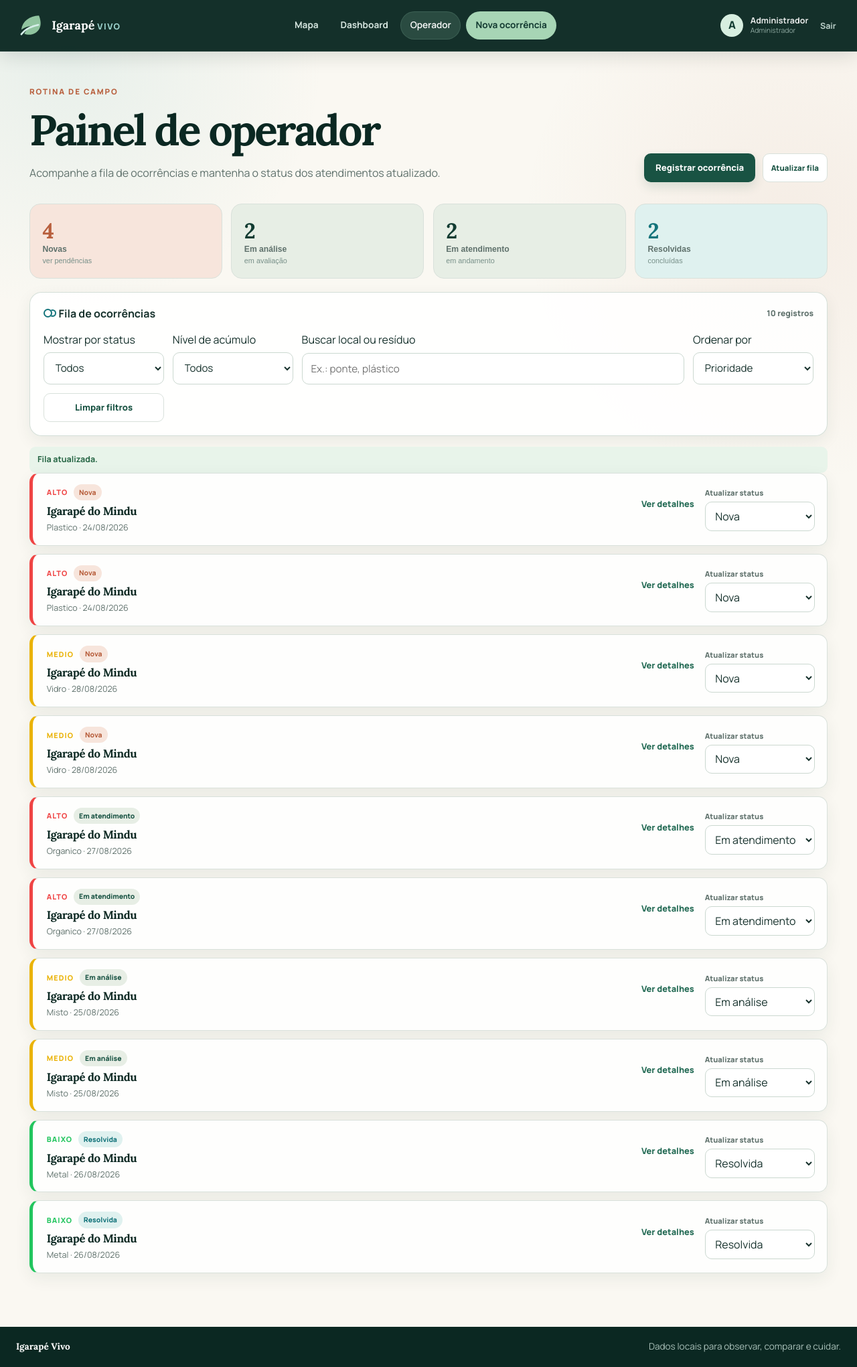
After one commit to DanielFernandes-dev/igarape-limpo, a Flask app: page /operador in a window 1280 px wide. The commit adds this page. Shown: the whole page at 67% size. Run offline with Flask 3, Linux system fonts and the light colour scheme; the visitor is signed in with stand-in values (Sample User, id 1); data comes from the database, SQL or seed files in the repository.

Commit message:
Adicionar cadastro e painel de operador

```diff
--- a/app/routes/api.py
+++ b/app/routes/api.py
@@ -51,6 +51,25 @@ def login():
     session["usuario_id"] = usuario["id"]
     current_app.logger.info("Login efetuado pelo usuário %s", usuario["id"])
     return jsonify({"usuario": auth_service.serializar(usuario)})
+
+
+@api.post("/auth/cadastro")
+def cadastro():
+    dados = request.get_json(silent=True) or {}
+    if not isinstance(dados, dict):
+        return jsonify({"erro": "Corpo JSON inválido."}), 400
+    dados_publicos = {
+        "nome": dados.get("nome"),
+        "email": dados.get("email"),
+        "senha": dados.get("senha"),
+        "perfil": "usuario",
+    }
+    try:
+        novo_id = auth_service.criar_usuario(dados_publicos)
+    except auth_service.ErroValidacao as e:
+        return jsonify({"erro": e.mensagem}), e.status
+    current_app.logger.info("Novo cadastro de usuário %s", novo_id)
+    return jsonify({"id": novo_id}), 201
 
 
 @api.post("/auth/logout")
--- a/app/routes/pages.py
+++ b/app/routes/pages.py
@@ -1,4 +1,4 @@
-from flask import Blueprint, redirect, render_template
+from flask import Blueprint, abort, g, redirect, render_template
 
 from app.repositories import ocorrencia_repository, ponto_repository
 from app.services import ponto_service
@@ -39,6 +39,16 @@ def dashboard():
     return render_template("dashboard.html")
 
 
+@pages.get("/operador")
+def operador():
+    usuario = getattr(g, "current_user", None)
+    if usuario is None:
+        return redirect("/login")
+    if usuario.get("perfil") not in ("moderador", "administrador"):
+        abort(403)
+    return render_template("operador.html")
+
+
 @pages.get("/login")
 def login():
     from flask import session
@@ -48,6 +58,13 @@ def login():
     return render_template("login.html")
 
 
+@pages.get("/cadastro")
+def cadastro():
+    if getattr(g, "current_user", None):
+        return redirect("/")
+    return render_template("cadastro.html")
+
+
 @pages.post("/logout")
 def logout():
     from flask import session
--- a/app/services/auth_service.py
+++ b/app/services/auth_service.py
@@ -19,7 +19,7 @@ class SemPermissao(Exception):
 
 
 def hash_senha(senha):
-    return generate_password_hash(senha)
+    return generate_password_hash(senha, method="pbkdf2:sha256")
 
 
 def verificar_senha(senha_hash, senha):
--- a/static/css/ui.css
+++ b/static/css/ui.css
@@ -189,6 +189,36 @@ input[type="checkbox"] { accent-color: var(--floresta-700); }
 .grafico-box-largo { grid-column: span 2; }
 .grafico-box canvas { max-height: 300px; }
 
+.operador-resumo { display: grid; grid-template-columns: repeat(4, minmax(0, 1fr)); gap: .85rem; margin-bottom: 1.25rem; }
+.operador-indicador { min-height: 112px; display: flex; flex-direction: column; align-items: flex-start; justify-content: center; padding: 1rem 1.15rem; background: var(--folha-100); border: 1px solid var(--linha); border-radius: 16px; cursor: pointer; text-align: left; transition: transform .2s, box-shadow .2s, border-color .2s; }
+.operador-indicador:hover, .operador-indicador:focus-visible { transform: translateY(-2px); border-color: var(--agua-500); box-shadow: var(--sombra-suave); outline: none; }
+.operador-indicador span { color: var(--floresta-900); font: 700 2rem "Lora", serif; }
+.operador-indicador small { color: var(--tinta-suave); font-size: .76rem; font-weight: 800; }
+.operador-indicador em { color: #789089; font-size: .68rem; font-style: normal; margin-top: .25rem; }
+.operador-indicador-atencao { background: var(--argila-100); }
+.operador-indicador-atencao span { color: var(--argila-600); }
+.operador-indicador-ok { background: var(--agua-100); }
+.operador-indicador-ok span { color: var(--agua-700); }
+.operador-filtros { margin-bottom: 1rem; }
+.operador-filtros-cabecalho { display: flex; justify-content: space-between; align-items: center; gap: 1rem; margin-bottom: 1rem; }
+.operador-filtros-cabecalho .filtros-titulo { margin: 0; }
+.operador-contador { color: var(--tinta-suave); font-size: .75rem; font-weight: 800; }
+.operador-filtros-grid { display: grid; grid-template-columns: 180px 180px minmax(220px, 1fr) 180px; gap: .8rem; }
+.operador-filtros .filtro-grupo { display: grid; gap: .35rem; }
+.operador-limpar { align-self: end; min-height: 43px; }
+.operador-fila { display: grid; gap: .75rem; }
+.operador-item { display: flex; justify-content: space-between; align-items: center; gap: 1.25rem; padding: 1rem 1.15rem 1rem 1.3rem; background: rgba(255,255,255,.88); border: 1px solid var(--linha); border-left: 5px solid var(--nivel-cor); border-radius: 14px; box-shadow: var(--sombra-suave); }
+.operador-item h2 { margin: 0; font: 700 1.05rem "Lora", serif; }
+.operador-item p { margin: .25rem 0 0; color: var(--tinta-suave); font-size: .78rem; }
+.operador-item-linha { display: flex; align-items: center; gap: .55rem; margin-bottom: .28rem; }
+.operador-nivel { color: var(--nivel-cor); font-size: .68rem; font-weight: 800; letter-spacing: .1em; text-transform: uppercase; }
+.operador-status { display: inline-flex; padding: .24rem .5rem; border-radius: 999px; background: var(--folha-100); color: var(--floresta-800); font-size: .65rem; font-weight: 800; }
+.operador-status-nova { background: var(--argila-100); color: var(--argila-600); }
+.operador-status-resolvida { background: var(--agua-100); color: var(--agua-700); }
+.operador-item-meta { display: flex; align-items: center; gap: 1rem; }
+.operador-item-meta label { display: grid; gap: .25rem; color: var(--tinta-suave); font-size: .7rem; font-weight: 800; }
+.operador-item-meta select { min-width: 150px; padding: .55rem .65rem; }
+
 .voltar { color: var(--floresta-700); font-weight: 800; font-size: .8rem; }
 .detalhe { padding: clamp(1.25rem, 3vw, 2rem); }
 .detalhe h2 { margin-top: 0; }
@@ -227,6 +257,8 @@ input[type="checkbox"] { accent-color: var(--floresta-700); }
 .auth-form { border: 0; border-radius: 0; box-shadow: none; padding: 3rem 2.5rem; }
 .auth-form h2 { margin-top: 0; }
 .auth-nota { font-size: .72rem; color: var(--tinta-suave); margin-top: 1.25rem; }
+.auth-link { color: var(--tinta-suave); font-size: .78rem; margin-top: 1rem; }
+.auth-link a { color: var(--floresta-800); font-weight: 800; }
 
 .erro-pagina { min-height: 55vh; display: grid; place-items: center; text-align: center; }
 .erro-codigo { font: 700 clamp(5rem, 18vw, 10rem) "Lora", serif; color: var(--agua-100); line-height: .8; }
--- /dev/null
+++ b/static/js/operador.js
@@ -0,0 +1,109 @@
+const STATUS_OPERADOR = ["Nova", "Em analise", "Em atendimento", "Resolvida", "Descartada"];
+let ocorrenciasOperador = [];
+
+const fila = document.getElementById("operador-fila");
+const mensagem = document.getElementById("operador-status");
+const filtroStatus = document.getElementById("operador-filtro-status");
+
+async function carregarFila() {
+    mensagem.textContent = "Atualizando fila...";
+    mensagem.className = "msg ok";
+    try {
+        const resposta = await fetch("/api/ocorrencias");
+        if (!resposta.ok) throw new Error();
+        ocorrenciasOperador = (await resposta.json()).ocorrencias;
+        atualizarResumo();
+        renderizarFila();
+        mensagem.textContent = "Fila atualizada.";
+    } catch (erro) {
+        mensagem.textContent = "Não foi possível carregar a fila.";
+        mensagem.className = "msg erro";
+    }
+}
+
+function atualizarResumo() {
+    const quantidade = (status) => ocorrenciasOperador.filter((item) => item.status === status).length;
+    document.getElementById("operador-novas").textContent = quantidade("Nova");
+    document.getElementById("operador-analise").textContent = quantidade("Em analise");
+    document.getElementById("operador-atendimento").textContent = quantidade("Em atendimento");
+    document.getElementById("operador-resolvidas").textContent = quantidade("Resolvida");
+}
+
+function renderizarFila() {
+    const status = document.getElementById("operador-filtro-status").value;
+    const nivel = document.getElementById("operador-filtro-nivel").value;
+    const busca = document.getElementById("operador-filtro-busca").value.trim().toLowerCase();
+    const ordem = document.getElementById("operador-filtro-ordem").value;
+    const itens = ocorrenciasOperador.filter((item) => {
+        const texto = `${item.local_nome || ""} ${item.ponto_nome || ""} ${item.tipo_residuo || ""}`.toLowerCase();
+        return (status === "todos" || item.status === status) && (nivel === "todos" || item.nivel_acumulo === nivel) && (!busca || texto.includes(busca));
+    });
+    itens.sort((primeiro, segundo) => {
+        const diferenca = dataNumerica(segundo) - dataNumerica(primeiro);
+        if (ordem === "prioridade") return prioridade(segundo) - prioridade(primeiro) || diferenca;
+        return ordem === "antigos" ? -diferenca : diferenca;
+    });
+    document.getElementById("operador-contador").textContent = `${itens.length} ${itens.length === 1 ? "registro" : "registros"}`;
+
+    if (!itens.length) {
+        fila.innerHTML = '<p class="estado-vazio">Nenhuma ocorrência corresponde aos filtros.</p>';
+        return;
+    }
+    fila.innerHTML = itens.map((item) => `
+        <article class="operador-item" style="--nivel-cor: ${item.cor || "var(--agua-700)"}">
+            <div class="operador-item-principal">
+                <div class="operador-item-linha">
+                    <span class="operador-nivel">${escapeHtml(item.nivel_acumulo)}</span>
+                    <span class="operador-status operador-status-${slug(item.status)}">${escapeHtml(rotuloStatus(item.status))}</span>
+                </div>
+                <h2>${escapeHtml(item.local_nome || item.ponto_nome || "Local não informado")}</h2>
+                <p>${escapeHtml(item.tipo_residuo)} · ${escapeHtml(formatarData(item.data_hora))}</p>
+            </div>
+            <div class="operador-item-meta">
+                <a href="/ocorrencia/${item.id}" class="voltar">Ver detalhes</a>
+                <label>Atualizar status <select data-id="${item.id}" class="operador-status-select">${STATUS_OPERADOR.map((opcao) => `<option value="${opcao}" ${opcao === item.status ? "selected" : ""}>${rotuloStatus(opcao)}</option>`).join("")}</select></label>
+            </div>
+        </article>`).join("");
+    fila.querySelectorAll(".operador-status-select").forEach((select) => select.addEventListener("change", atualizarStatus));
+}
+
+async function atualizarStatus(evento) {
+    const select = evento.currentTarget;
+    select.disabled = true;
+    try {
+        const resposta = await fetch(`/api/ocorrencias/${select.dataset.id}`, { method: "PATCH", headers: { "Content-Type": "application/json" }, body: JSON.stringify({ status: select.value }) });
+        if (!resposta.ok) throw new Error();
+        const item = ocorrenciasOperador.find((ocorrencia) => String(ocorrencia.id) === select.dataset.id);
+        if (item) item.status = select.value;
+        atualizarResumo();
+        renderizarFila();
+        mensagem.textContent = "Status atualizado.";
+    } catch (erro) {
+        mensagem.textContent = "Não foi possível atualizar o status.";
+        mensagem.className = "msg erro";
+        select.disabled = false;
+    }
+}
+
+function formatarData(valor) { return valor ? new Date(valor.replace(" ", "T")).toLocaleDateString("pt-BR") : "Data não informada"; }
+function dataNumerica(item) { return item.data_hora ? new Date(item.data_hora.replace(" ", "T")).getTime() : 0; }
+function prioridade(item) { return ({ Alto: 3, Medio: 2, Baixo: 1 }[item.nivel_acumulo] || 0) + (item.status === "Nova" ? 1 : 0); }
+function slug(valor) { return String(valor || "").toLowerCase().replaceAll(" ", "-"); }
+function rotuloStatus(valor) { return valor === "Em analise" ? "Em análise" : valor; }
+function escapeHtml(valor) { return String(valor).replace(/[&<>'"]/g, (caractere) => ({ "&": "&amp;", "<": "&lt;", ">": "&gt;", "'": "&#39;", '"': "&quot;" }[caractere])); }
+
+document.getElementById("operador-atualizar").addEventListener("click", carregarFila);
+[...document.querySelectorAll("[data-filtro-status]")].forEach((botao) => botao.addEventListener("click", () => {
+    filtroStatus.value = botao.dataset.filtroStatus;
+    renderizarFila();
+    document.querySelector(".operador-filtros").scrollIntoView({ behavior: "smooth", block: "start" });
+}));
+document.getElementById("operador-limpar").addEventListener("click", () => {
+    filtroStatus.value = "todos";
+    document.getElementById("operador-filtro-nivel").value = "todos";
+    document.getElementById("operador-filtro-busca").value = "";
+    document.getElementById("operador-filtro-ordem").value = "prioridade";
+    renderizarFila();
+});
+["operador-filtro-status", "operador-filtro-nivel", "operador-filtro-busca", "operador-filtro-ordem"].forEach((id) => document.getElementById(id).addEventListener("input", renderizarFila));
+carregarFila();
--- a/templates/base.html
+++ b/templates/base.html
@@ -28,6 +28,9 @@
             <nav class="nav" aria-label="Navegação principal">
                 <a href="{{ url_for('pages.index') }}" class="{{ 'ativo' if request.endpoint in ('pages.index', 'pages.detalhe', 'pages.ponto') }}" {% if request.endpoint in ('pages.index', 'pages.detalhe', 'pages.ponto') %}aria-current="page"{% endif %}>Mapa</a>
                 <a href="{{ url_for('pages.dashboard') }}" class="{{ 'ativo' if request.endpoint == 'pages.dashboard' }}" {% if request.endpoint == 'pages.dashboard' %}aria-current="page"{% endif %}>Dashboard</a>
+                {% if current_user and current_user.perfil in ('moderador', 'administrador') %}
+                <a href="{{ url_for('pages.operador') }}" class="{{ 'ativo' if request.endpoint == 'pages.operador' }}" {% if request.endpoint == 'pages.operador' %}aria-current="page"{% endif %}>Operador</a>
+                {% endif %}
                 <a href="{{ url_for('pages.nova') }}" class="nav-destaque {{ 'ativo' if request.endpoint == 'pages.nova' }}" {% if request.endpoint == 'pages.nova' %}aria-current="page"{% endif %}>Nova ocorrência</a>
             </nav>
             <div class="conta">
--- a/templates/login.html
+++ b/templates/login.html
@@ -18,6 +18,7 @@
             <button type="submit" id="btn-login" class="btn btn-primario">Entrar</button>
             <p id="msg-login" class="msg" role="status" aria-live="polite"></p>
             <p class="auth-nota">O acesso é destinado a participantes autorizados do monitoramento.</p>
+            <p class="auth-link">Ainda não participa? <a href="{{ url_for('pages.cadastro') }}">Crie sua conta</a></p>
         </form>
     </div>
 </div>
@@ -28,6 +29,10 @@
 const form = document.getElementById("form-login");
 const msg = document.getElementById("msg-login");
 const botao = document.getElementById("btn-login");
+if (new URLSearchParams(window.location.search).get("cadastro") === "ok") {
+    msg.textContent = "Conta criada. Entre com seus dados.";
+    msg.className = "msg ok";
+}
 form.addEventListener("submit", async (e) => {
     e.preventDefault(); botao.disabled = true; botao.textContent = "Entrando...";
     msg.textContent = "Verificando credenciais..."; msg.className = "msg ok";
--- /dev/null
+++ b/templates/operador.html
@@ -0,0 +1,63 @@
+{% extends "base.html" %}
+
+{% block title %}Painel de operador — Igarapé Vivo{% endblock %}
+
+{% block conteudo %}
+<header class="page-header operador-header">
+    <div class="page-header-copy">
+        <p class="eyebrow">Rotina de campo</p>
+        <h1>Painel de operador</h1>
+        <p class="page-intro">Acompanhe a fila de ocorrências e mantenha o status dos atendimentos atualizado.</p>
+    </div>
+    <div class="page-actions">
+        <a href="{{ url_for('pages.nova') }}" class="btn">Registrar ocorrência</a>
+        <button type="button" class="btn btn-exportar" id="operador-atualizar">Atualizar fila</button>
+    </div>
+</header>
+
+<section class="operador-resumo" aria-label="Resumo da operação">
+    <button type="button" class="operador-indicador operador-indicador-atencao" data-filtro-status="Nova" aria-label="Mostrar ocorrências novas"><span id="operador-novas">—</span><small>Novas</small><em>ver pendências</em></button>
+    <button type="button" class="operador-indicador" data-filtro-status="Em analise" aria-label="Mostrar ocorrências em análise"><span id="operador-analise">—</span><small>Em análise</small><em>em avaliação</em></button>
+    <button type="button" class="operador-indicador" data-filtro-status="Em atendimento" aria-label="Mostrar ocorrências em atendimento"><span id="operador-atendimento">—</span><small>Em atendimento</small><em>em andamento</em></button>
+    <button type="button" class="operador-indicador operador-indicador-ok" data-filtro-status="Resolvida" aria-label="Mostrar ocorrências resolvidas"><span id="operador-resolvidas">—</span><small>Resolvidas</small><em>concluídas</em></button>
+</section>
+
+<section class="filtros operador-filtros" aria-label="Filtros da fila">
+    <div class="operador-filtros-cabecalho">
+        <div class="filtros-titulo">Fila de ocorrências</div>
+        <span id="operador-contador" class="operador-contador" aria-live="polite">— registros</span>
+    </div>
+    <div class="operador-filtros-grid">
+        <label class="filtro-grupo">Mostrar por status
+            <select id="operador-filtro-status">
+                <option value="todos">Todos</option>
+                {% for status in status_ocorrencia %}<option value="{{ status }}">{{ status }}</option>{% endfor %}
+            </select>
+        </label>
+        <label class="filtro-grupo">Nível de acúmulo
+            <select id="operador-filtro-nivel">
+                <option value="todos">Todos</option>
+                {% for nivel in niveis_acumulo %}<option value="{{ nivel }}">{{ nivel }}</option>{% endfor %}
+            </select>
+        </label>
+        <label class="filtro-grupo operador-busca">Buscar local ou resíduo
+            <input id="operador-filtro-busca" type="search" placeholder="Ex.: ponte, plástico">
+        </label>
+        <label class="filtro-grupo">Ordenar por
+            <select id="operador-filtro-ordem">
+                <option value="prioridade">Prioridade</option>
+                <option value="recentes">Mais recentes</option>
+                <option value="antigos">Mais antigos</option>
+            </select>
+        </label>
+        <button type="button" class="btn btn-secundario operador-limpar" id="operador-limpar">Limpar filtros</button>
+    </div>
+</section>
+
+<div id="operador-status" class="msg" role="status" aria-live="polite"></div>
+<section id="operador-fila" class="operador-fila" aria-label="Ocorrências para atendimento"></section>
+{% endblock %}
+
+{% block scripts %}
+<script src="{{ url_for('static', filename='js/operador.js') }}"></script>
+{% endblock %}
```
Also changed, not shown: templates/cadastro.html (added, +63 -0 lines), tests/test_quality.py (+37 -0 lines).
